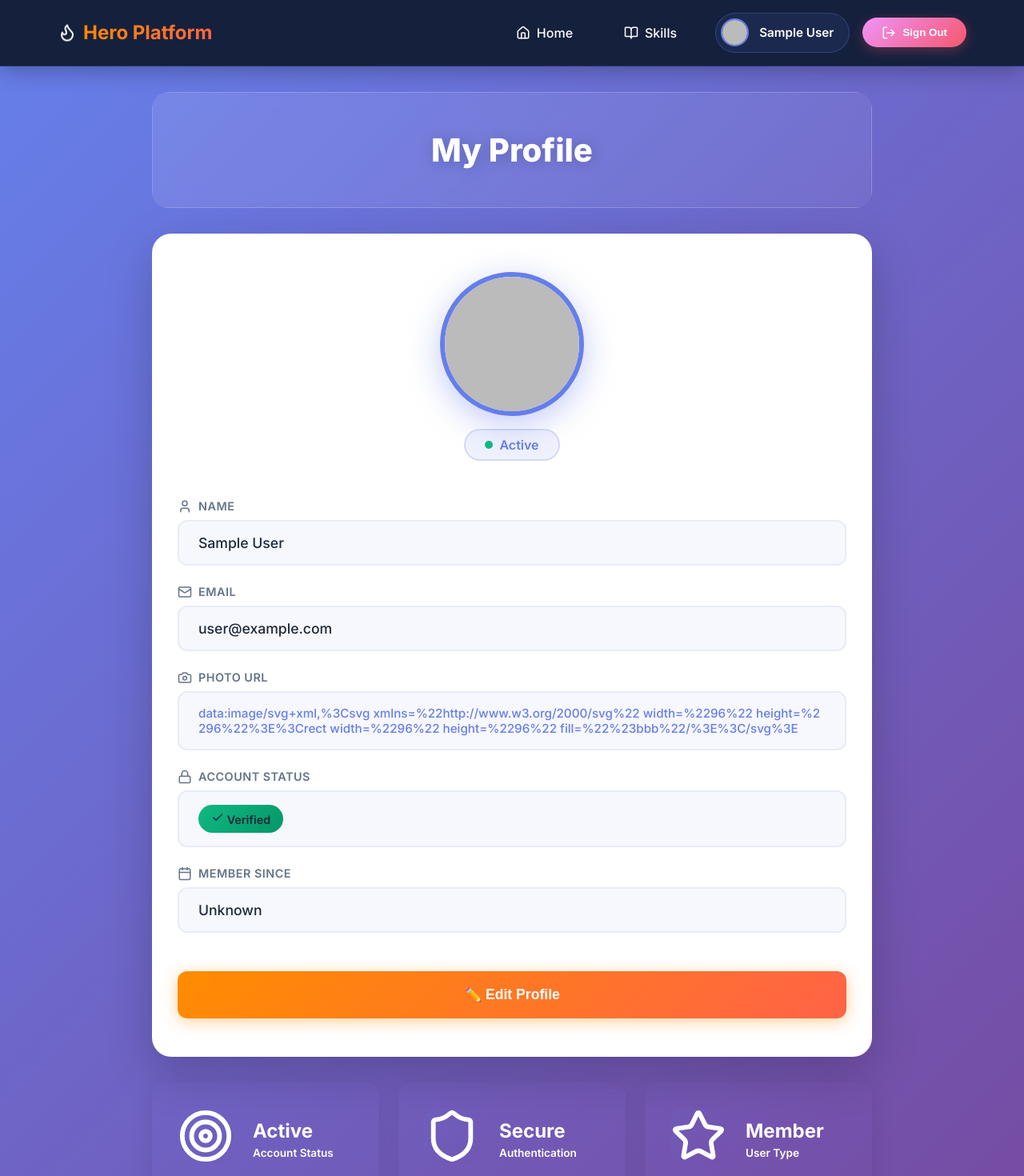
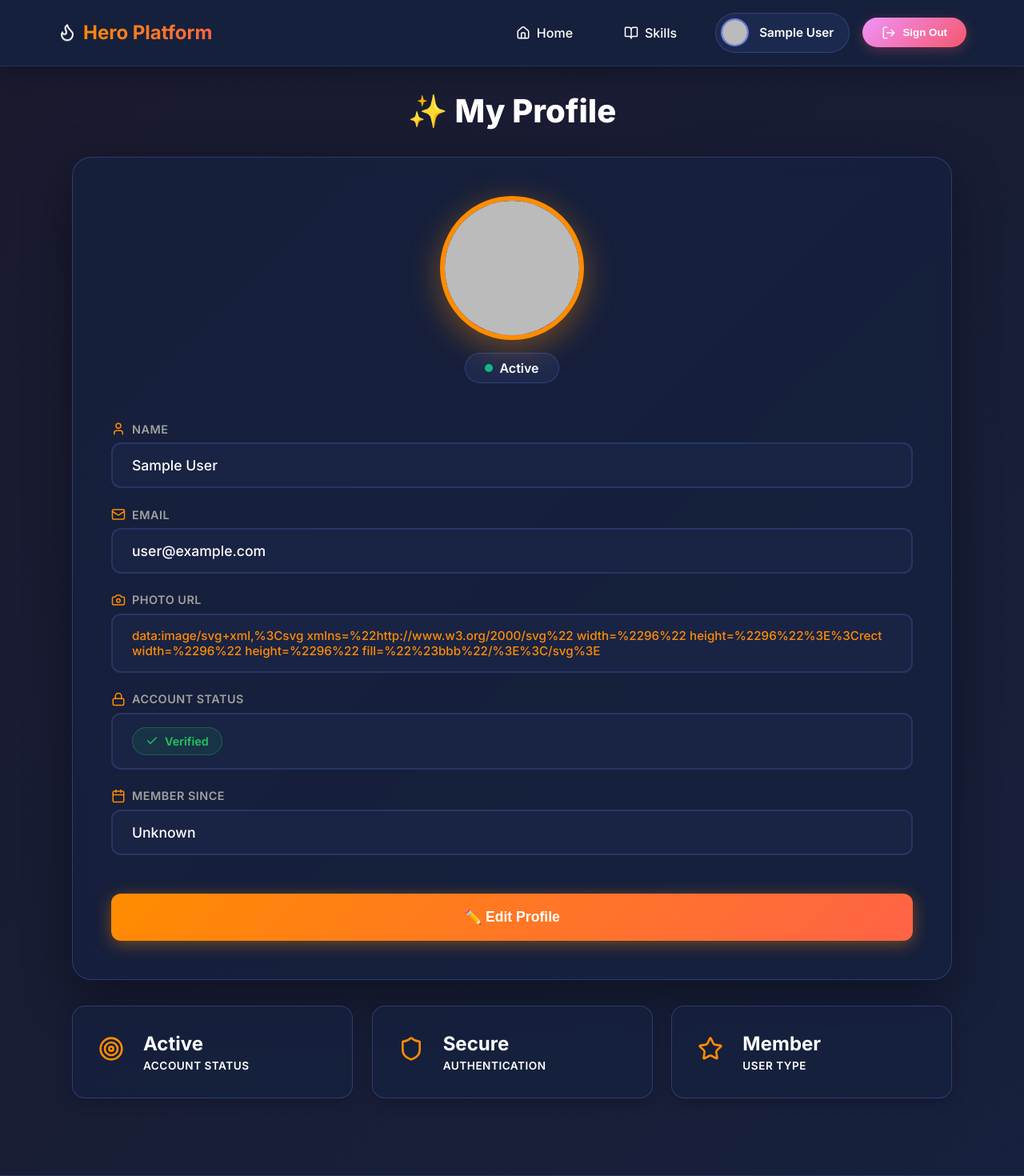
Before and after one commit to yousufhasany/new-online-course-app, a React (Vite) app: page /profile in a window 1280 px wide. Shown: the top 1470 px of the page at 80% size. Built offline with nearby package versions, Linux system fonts and the light colour scheme; no server answers; sample sign-in values are in the browser's storage.

Commit message:
change the update profile setting

```diff
--- a/src/components/Profile/Profile.css
+++ b/src/components/Profile/Profile.css
@@ -1,7 +1,19 @@
 .profile-container {
-	min-height: 100vh;
-	background: linear-gradient(135deg, #667eea 0%, #764ba2 100%);
-	padding: 2rem 1rem;
+	min-height: calc(100vh - 80px);
+	display: flex;
+	align-items: center;
+	justify-content: center;
+	padding: 2rem;
+	animation: fadeIn 0.8s ease-out;
+}
+
+@keyframes fadeIn {
+	from {
+		opacity: 0;
+	}
+	to {
+		opacity: 1;
+	}
 }
 
 .profile-loading {
@@ -18,8 +30,8 @@
 .spinner {
 	width: 50px;
 	height: 50px;
-	border: 4px solid rgba(255, 255, 255, 0.3);
-
+	border: 4px solid rgba(255, 140, 0, 0.3);
+	border-top-color: #ff8c00;
 	border-radius: 50%;
 	animation: spin 1s linear infinite;
 }
@@ -29,44 +41,47 @@
 }
 
 .profile-content {
-	max-width: 900px;
-	margin: 0 auto;
+	max-width: 1100px;
+	width: 100%;
+	animation: slideIn 0.8s ease-out;
+}
+
+@keyframes slideIn {
+	from {
+		opacity: 0;
+		transform: translateY(20px);
+	}
+	to {
+		opacity: 1;
+		transform: translateY(0);
+	}
 }
 
 .profile-header-banner {
-	position: relative;
 	text-align: center;
 	margin-bottom: 2rem;
-	padding: 3rem 1rem;
-	border-radius: 20px;
-	overflow: hidden;
-}
-
-.banner-gradient {
-	position: absolute;
-	top: 0;
-	left: 0;
-	right: 0;
-	bottom: 0;
-	background: linear-gradient(135deg, rgba(255,255,255,0.1) 0%, rgba(255,255,255,0.05) 100%);
-	backdrop-filter: blur(10px);
-	border: 1px solid rgba(255, 255, 255, 0.2);
 }
 
 .profile-page-title {
-	position: relative;
 	font-size: 2.5rem;
 	font-weight: 800;
-	color: white;
-	text-shadow: 2px 2px 20px rgba(0, 0, 0, 0.2);
-	margin: 0;
+	color: var(--text-light);
+	margin: 0 0 0.5rem 0;
+	animation: float 3s ease-in-out infinite;
+}
+
+@keyframes float {
+	0%, 100% { transform: translateY(0); }
+	50% { transform: translateY(-10px); }
 }
 
 .profile-card {
-	background: white;
+	background: rgba(22, 33, 62, 0.8);
+	backdrop-filter: blur(10px);
+	border: 1px solid rgba(102, 126, 234, 0.3);
 	border-radius: 24px;
-	padding: 3rem 2rem;
-	box-shadow: 0 20px 60px rgba(0, 0, 0, 0.2);
+	padding: 3rem;
+	box-shadow: 0 20px 60px rgba(0, 0, 0, 0.4);
 	margin-bottom: 2rem;
 }
 
@@ -89,8 +104,8 @@
 	height: 180px;
 	border-radius: 50%;
 	object-fit: cover;
-	border: 6px solid #667eea;
-	box-shadow: 0 10px 40px rgba(102, 126, 234, 0.4);
+	border: 6px solid #ff8c00;
+	box-shadow: 0 10px 40px rgba(255, 140, 0, 0.4);
 	transition: transform 0.3s ease;
 }
 
@@ -102,9 +117,9 @@
 	width: 180px;
 	height: 180px;
 	border-radius: 50%;
-	background: linear-gradient(135deg, #667eea, #764ba2);
-	border: 6px solid white;
-	box-shadow: 0 10px 40px rgba(102, 126, 234, 0.4);
+	background: linear-gradient(135deg, #ff8c00, #ff6347);
+	border: 6px solid rgba(255, 140, 0, 0.3);
+	box-shadow: 0 10px 40px rgba(255, 140, 0, 0.4);
 	display: flex;
 	align-items: center;
 	justify-content: center;
@@ -114,7 +129,6 @@
 	font-size: 4rem;
 	font-weight: 800;
 	color: white;
-	text-shadow: 2px 2px 10px rgba(0, 0, 0, 0.2);
 }
 
 .avatar-status {
@@ -125,8 +139,8 @@
 	padding: 0.5rem 1.5rem;
 	border-radius: 50px;
 	font-weight: 600;
-	color: #667eea;
-	border: 2px solid rgba(102, 126, 234, 0.2);
+	color: var(--text-light);
+	border: 1px solid rgba(102, 126, 234, 0.3);
 }
 
 .status-dot {
@@ -160,43 +174,47 @@
 	gap: 0.5rem;
 	font-size: 0.9rem;
 	font-weight: 600;
-	color: #64748b;
+	color: var(--text-gray);
 	text-transform: uppercase;
 	letter-spacing: 0.5px;
 }
 
 .label-icon {
 	font-size: 1.2rem;
+	color: #ff8c00;
 }
 
 .info-value {
 	padding: 1rem 1.5rem;
 	background: rgba(102, 126, 234, 0.05);
-	border: 2px solid rgba(102, 126, 234, 0.1);
+	border: 2px solid rgba(102, 126, 234, 0.2);
 	border-radius: 12px;
 	font-size: 1.1rem;
-	color: #1e293b;
+	color: var(--text-light);
 	font-weight: 500;
 	transition: all 0.3s ease;
 }
 
 .info-value:hover {
 	background: rgba(102, 126, 234, 0.08);
-	border-color: rgba(102, 126, 234, 0.2);
+	border-color: rgba(102, 126, 234, 0.3);
 }
 
 .info-value.photo-url {
 	word-break: break-all;
 	font-size: 0.95rem;
-	color: #667eea;
+	color: #ff8c00;
 }
 
 .status-badge {
-	display: inline-block;
+	display: inline-flex;
+	align-items: center;
+	gap: 0.5rem;
 	padding: 0.5rem 1rem;
-	background: linear-gradient(135deg, #10b981, #059669);
-
+	background: rgba(34, 197, 94, 0.1);
+	border: 1px solid rgba(34, 197, 94, 0.3);
 	border-radius: 50px;
+	color: #22c55e;
 	font-weight: 600;
 	font-size: 0.9rem;
 }
@@ -250,9 +268,9 @@
 }
 
 .edit-title {
-	font-size: 1.5rem;
+	font-size: 1.8rem;
 	font-weight: 700;
-	color: #1e293b;
+	color: var(--text-light);
 	margin-bottom: 2rem;
 	text-align: center;
 }
@@ -275,7 +293,7 @@
 	gap: 0.5rem;
 	font-size: 0.9rem;
 	font-weight: 600;
-	color: #64748b;
+	color: var(--text-gray);
 	text-transform: uppercase;
 	letter-spacing: 0.5px;
 }
@@ -285,7 +303,7 @@
 	border: 2px solid rgba(102, 126, 234, 0.3);
 	border-radius: 12px;
 	padding: 1rem 1.5rem;
-	color: #1e293b;
+	color: var(--text-light);
 	font-size: 1rem;
 	font-weight: 500;
 	transition: all 0.3s ease;
@@ -293,20 +311,19 @@
 }
 
 .form-input::placeholder {
-	color: #64748b;
+	color: var(--text-gray);
 	opacity: 0.7;
 }
 
 .form-input:focus {
-	border-color: #667eea;
+	border-color: #ff8c00;
 	background: rgba(102, 126, 234, 0.1);
-	box-shadow: 0 0 0 4px rgba(102, 126, 234, 0.15);
-	color: #0f172a;
+	box-shadow: 0 0 0 4px rgba(255, 140, 0, 0.15);
 }
 
 .input-hint {
 	font-size: 0.85rem;
-	color: #64748b;
+	color: var(--text-gray);
 	margin-top: -0.25rem;
 }
 
@@ -326,19 +343,22 @@
 	gap: 0.5rem;
 	font-size: 0.9rem;
 	font-weight: 600;
-	color: #94a3b8;
+	color: var(--text-gray);
 	text-transform: uppercase;
 	letter-spacing: 0.5px;
+	opacity: 0.6;
 }
 
 .info-value-disabled {
 	padding: 1rem 1.5rem;
-	background: #f1f5f9;
-	border: 2px solid #e2e8f0;
+	background: rgba(102, 126, 234, 0.03);
+	border: 2px solid rgba(102, 126, 234, 0.15);
 	border-radius: 12px;
 	font-size: 1rem;
-	color: #94a3b8;
+	color: var(--text-gray);
 	font-weight: 500;
+	cursor: not-allowed;
+	opacity: 0.7;
 }
 
 .edit-actions {
@@ -407,29 +427,28 @@
 }
 
 .stat-card {
+	background: rgba(22, 33, 62, 0.8);
+	backdrop-filter: blur(10px);
+	border: 1px solid rgba(102, 126, 234, 0.3);
 	border-radius: 16px;
 	padding: 2rem;
 	display: flex;
 	align-items: center;
 	gap: 1.5rem;
-	box-shadow: 0 10px 30px rgba(0, 0, 0, 0.1);
+	box-shadow: 0 4px 20px rgba(0, 0, 0, 0.2);
 	transition: all 0.3s ease;
 }
 
 .stat-card:hover {
 	transform: translateY(-5px);
-	box-shadow: 0 15px 40px rgba(0, 0, 0, 0.15);
+	border-color: rgba(255, 140, 0, 0.5);
+	box-shadow: 0 8px 30px rgba(255, 140, 0, 0.3);
 }
 
 .stat-icon {
-	font-size: 3rem;
-	width: 70px;
-	height: 70px;
-	display: flex;
-	align-items: center;
-	justify-content: center;
-	background: linear-gradient(135deg, rgba(102, 126, 234, 0.1), rgba(118, 75, 162, 0.1));
-	border-radius: 16px;
+	font-size: 2rem;
+	color: #ff8c00;
+	flex-shrink: 0;
 }
 
 .stat-info {
@@ -439,8 +458,15 @@
 .stat-value {
 	font-size: 1.5rem;
 	font-weight: 800;
-	color: #1e293b;
+	color: var(--text-light);
 	margin-bottom: 0.25rem;
+}
+
+.stat-label {
+	font-size: 0.9rem;
+	color: var(--text-gray);
+	text-transform: uppercase;
+	letter-spacing: 0.5px;
 }
 
 .stat-label {
--- a/src/components/Profile/Profile.jsx
+++ b/src/components/Profile/Profile.jsx
@@ -123,8 +123,7 @@ const Profile = () => {
 
 			<animated.div className="profile-content" style={fadeIn}>
 				<div className="profile-header-banner">
-					<div className="banner-gradient"></div>
-					<h1 className="profile-page-title animate__animated animate__fadeInDown">My Profile</h1>
+					<h1 className="profile-page-title">✨ My Profile</h1>
 				</div>
 
 				<animated.div className="profile-card" style={scaleIn}>
```
